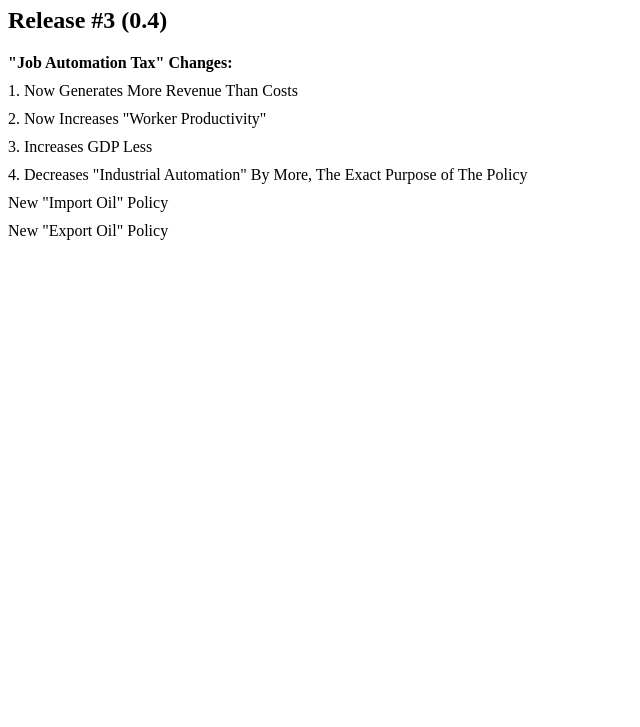
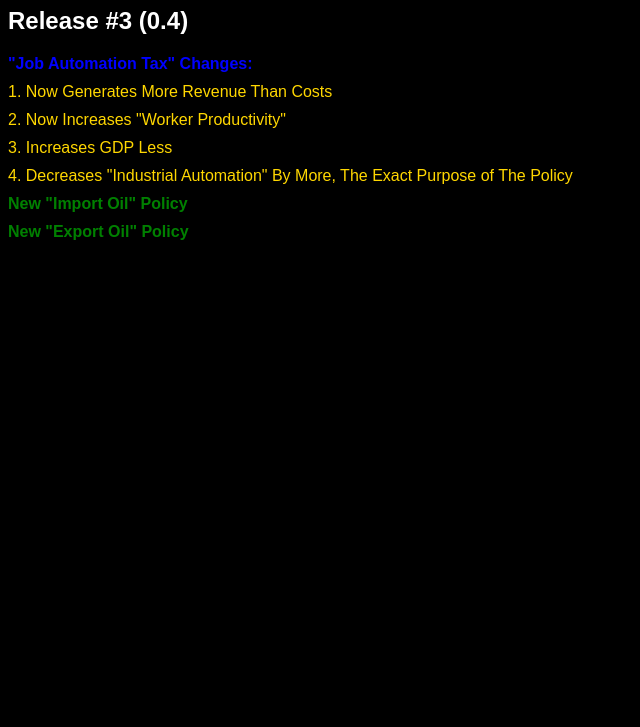
Before and after one commit to roox-html/EnhancedD4-Hub, a plain HTML site: page progressPage.html in a window 1280 px wide. Shown: the part 73-800 px from the top of the page, without its empty margins (0-640 px from the left). Drawn offline with Linux system fonts and the light colour scheme.

Commit message:
Release #3

```diff
--- a/progressPage.html
+++ b/progressPage.html
@@ -5,12 +5,42 @@
     <meta name="viewport" content="width=device-width, initial-scale=1.0">
     <title>EnhancedD4 Progress</title>
     <style>
+        body {
+            background-color: black;
+            color: white;
+            font-family: Arial, sans-serif;
+        }
+
+        h1 {
+            color: white;
+            font-weight: bold;
+        }
+
+        h2 {
+            color: white;
+        }
+
         ul {
-            list-style-type: none; /* Removes the default bullet points */
+            list-style-type: none;
             padding: 0;
         }
+
         li {
-            margin-bottom: 10px; /* Adds space between each list item */
+            margin-bottom: 10px;
+        }
+
+        .job-automation {
+            color: blue;
+            font-weight: bold;
+        }
+
+        .new-policy {
+            color: green;
+            font-weight: bold;
+        }
+
+        .numbered-changes {
+            color: gold;
         }
     </style>
 </head>
@@ -19,13 +49,13 @@
     <h2>Release #3 (0.4)</h2>
 
     <ul>
-        <li><strong>"Job Automation Tax" Changes:</strong></li>
-        <li>1. Now Generates More Revenue Than Costs</li>
-        <li>2. Now Increases "Worker Productivity"</li>
-        <li>3. Increases GDP Less</li>
-        <li>4. Decreases "Industrial Automation" By More, The Exact Purpose of The Policy</li>
-        <li>New "Import Oil" Policy</li>
-        <li>New "Export Oil" Policy</li>
+        <li><strong class="job-automation">"Job Automation Tax" Changes:</strong></li>
+        <li class="numbered-changes">1. Now Generates More Revenue Than Costs</li>
+        <li class="numbered-changes">2. Now Increases "Worker Productivity"</li>
+        <li class="numbered-changes">3. Increases GDP Less</li>
+        <li class="numbered-changes">4. Decreases "Industrial Automation" By More, The Exact Purpose of The Policy</li>
+        <li class="new-policy">New "Import Oil" Policy</li>
+        <li class="new-policy">New "Export Oil" Policy</li>
     </ul>
 </body>
 </html>
```
Also changed, not shown: index.html (+1 -1 lines).
